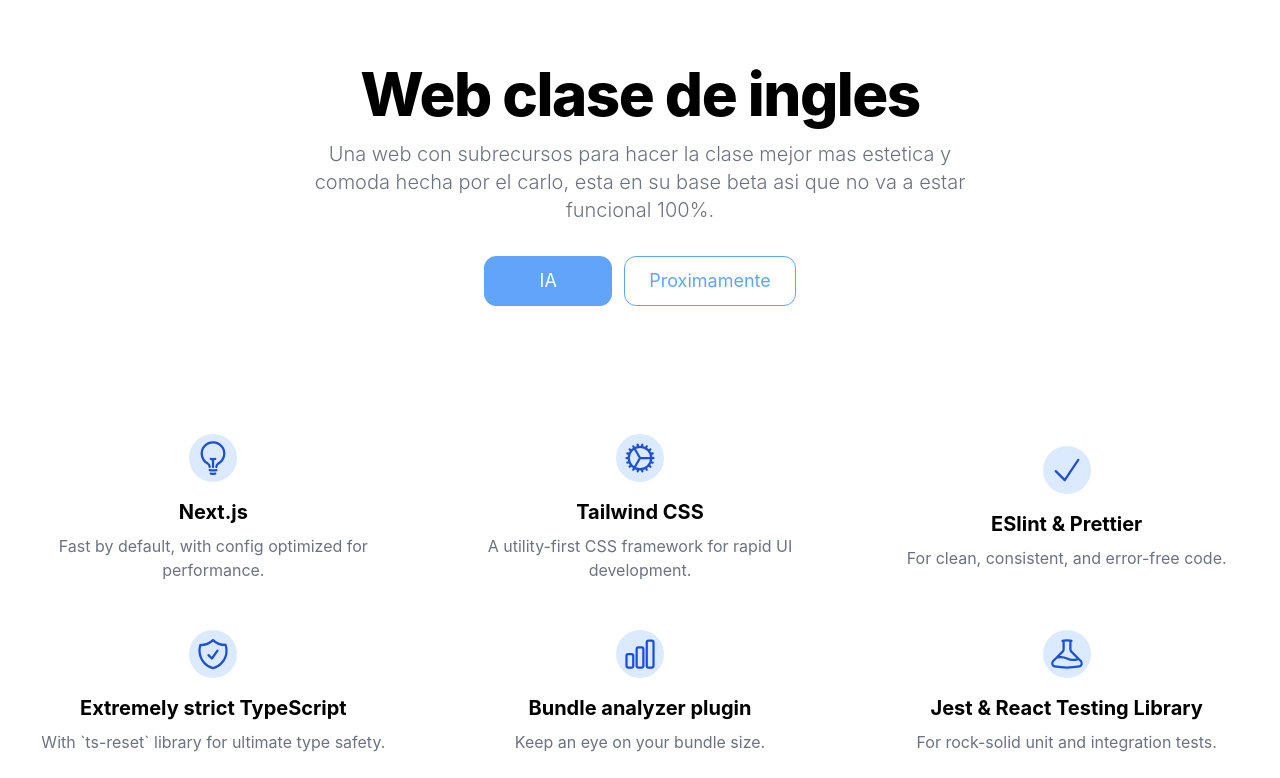
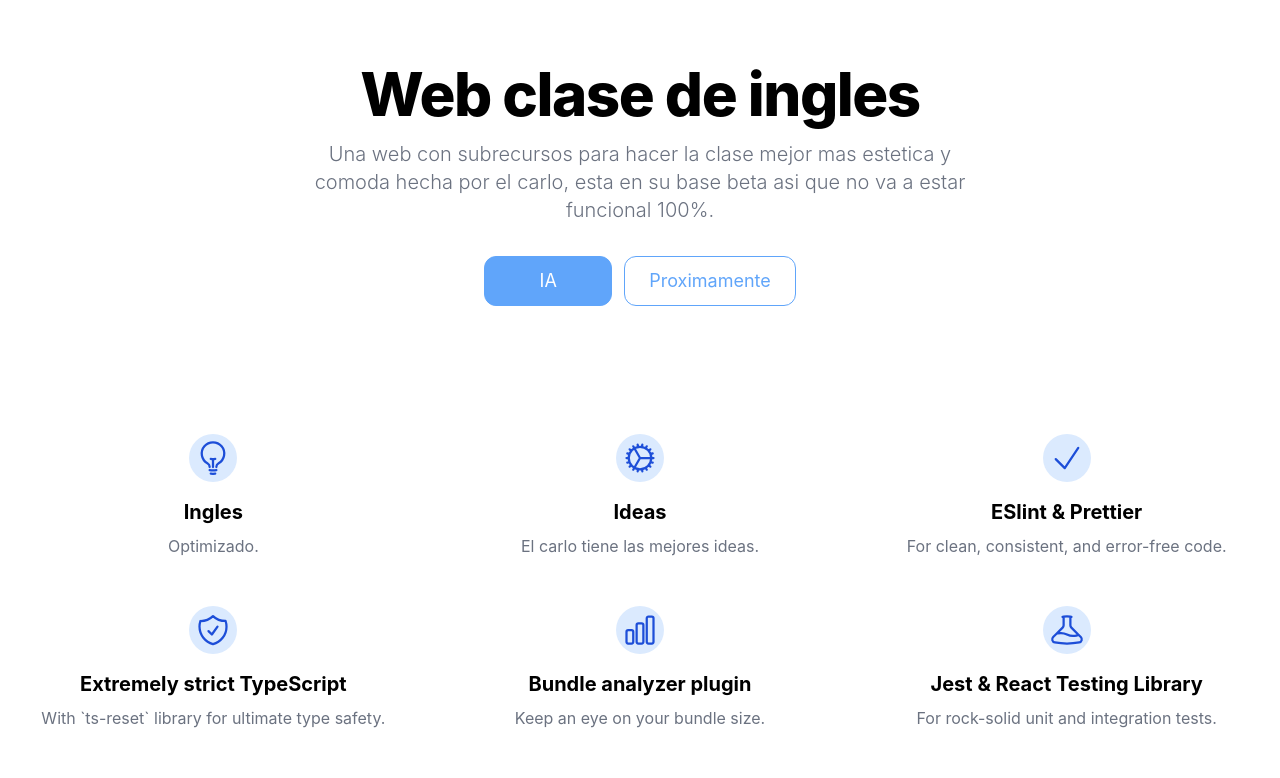
Before and after one commit to zskizz/general, a Next.js app: page / in a window 1280 px wide. Shown: the top 778 px of the page. Built offline with nearby package versions, Linux system fonts and the light colour scheme.

Commit message:
Update lp-items.tsx

```diff
--- a/lp-items.tsx
+++ b/lp-items.tsx
@@ -1,7 +1,7 @@
 export const LP_GRID_ITEMS = [
   {
-    title: "Next.js",
-    description: "Fast by default, with config optimized for performance.",
+    title: "Ingles",
+    description: "Optimizado.",
     icon: (
       <svg
         xmlns="http://www.w3.org/2000/svg"
@@ -20,8 +20,8 @@ export const LP_GRID_ITEMS = [
     ),
   },
   {
-    title: "Tailwind CSS",
-    description: "A utility-first CSS framework for rapid UI development.",
+    title: "Ideas",
+    description: "El carlo tiene las mejores ideas.",
     icon: (
       <svg
         xmlns="http://www.w3.org/2000/svg"
```
